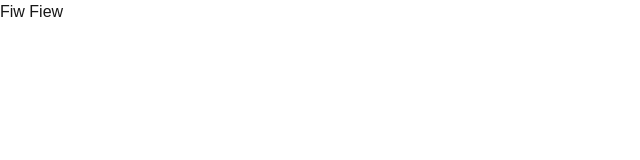
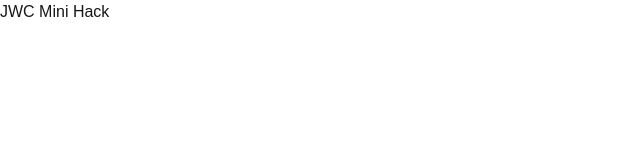
Before and after one commit to strdoffin/web045-onsite, a Next.js app: page / in a window 1280 px wide. Shown: the top 160 px of the page, without its empty margins (0-640 px from the left). Built offline with nearby package versions, Linux system fonts and the light colour scheme.

Commit message:
push na ja

```diff
--- a/src/app/page.js
+++ b/src/app/page.js
@@ -3,7 +3,7 @@ import Image from "next/image";
 export default function Home() {
     return (
     <div>
-      <h1>Fiw Fiew</h1>
+      <p>JWC Mini Hack</p>
     </div>
     );
 
```
